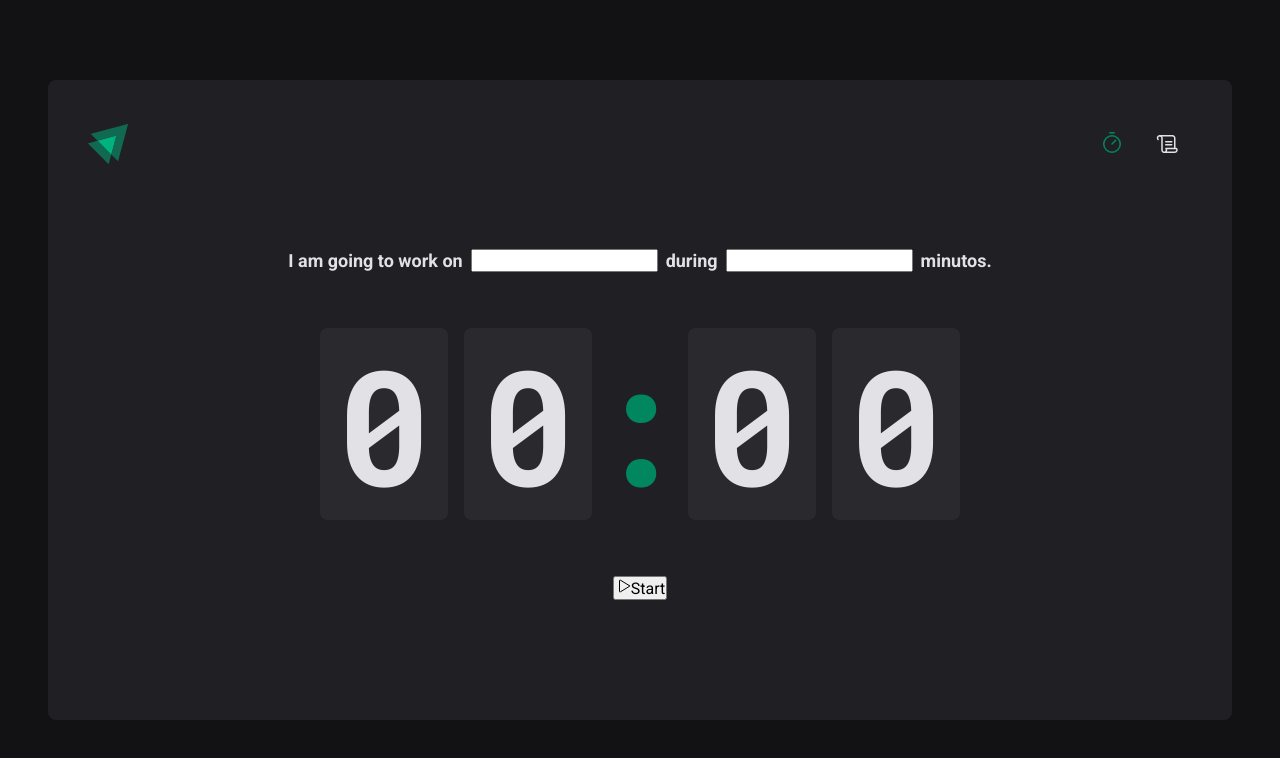
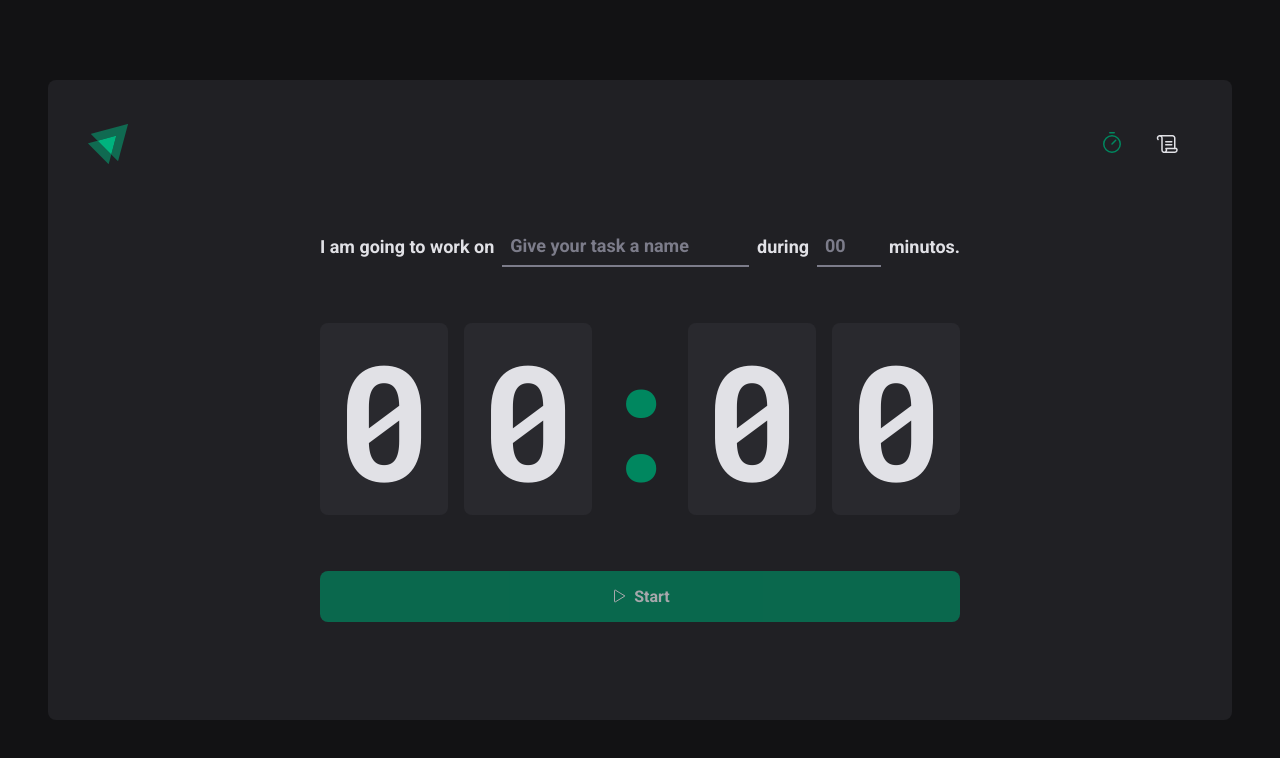
Before and after one commit to casbern/timer, a React (Vite) app: page / in a window 1280 px wide. Shown: the top 758 px of the page. Built offline with nearby package versions, Linux system fonts and the light colour scheme.

Commit message:
added styles for the input fields

```diff
--- a/src/pages/Home/index.tsx
+++ b/src/pages/Home/index.tsx
@@ -3,7 +3,10 @@
   CountdownContainer,
   FormContainer,
   HomeContainer,
+  MinutesAmountInput,
   Separator,
+  StartCountdownButton,
+  TaskInput,
 } from './styles'
 
 export function Home() {
@@ -12,10 +15,29 @@
       <form action="">
         <FormContainer>
           <label htmlFor="task">I am going to work on</label>
-          <input id="task" type="text" />
+          <TaskInput
+            id="task"
+            type="text"
+            placeholder="Give your task a name"
+            list="task-suggestions"
+          />
+
+          <datalist id="task-suggestions">
+            <option value="Projeto 1" />
+            <option value="Projeto 2" />
+            <option value="Projeto 3" />
+            <option value="Projeto 4" />
+          </datalist>
 
           <label htmlFor="minutesAmount">during</label>
-          <input id="minutesAmount" type="number" />
+          <MinutesAmountInput
+            id="minutesAmount"
+            type="number"
+            placeholder="00"
+            step={5}
+            min={5}
+            max={60}
+          />
 
           <span>minutos.</span>
         </FormContainer>
@@ -28,10 +50,10 @@
           <span>0</span>
         </CountdownContainer>
 
-        <button type="submit">
+        <StartCountdownButton disabled type="submit">
           <Play />
           Start
-        </button>
+        </StartCountdownButton>
       </form>
     </HomeContainer>
   )
--- a/src/pages/Home/styles.ts
+++ b/src/pages/Home/styles.ts
@@ -28,6 +28,38 @@
   flex-wrap: wrap;
 `
 
+const BaseInput = styled.input`
+  background: transparent;
+  height: 2.5rem;
+  border: 0;
+  border-bottom: 2px solid ${(props) => props.theme['gray-500']};
+  font-weight: bold;
+  font-size: inherit;
+  padding: 0 0.5rem;
+  color: ${(props) => props.theme['gray-100']};
+
+  &:focus {
+    box-shadow: none;
+    border-color: ${(props) => props.theme['green-500']};
+  }
+
+  &::placeholder {
+    color: ${(props) => props.theme['gray-500']};
+  }
+`
+
+export const TaskInput = styled(BaseInput)`
+  flex: 1;
+
+  &::-webkit-calendar-picker-indicator {
+    display: none !important;
+  }
+`
+
+export const MinutesAmountInput = styled(BaseInput)`
+  width: 4rem;
+`
+
 export const CountdownContainer = styled.div`
   font-family: 'Roboto Mono', monospace;
   font-size: 10rem;
@@ -53,3 +85,31 @@
   display: flex;
   justify-content: center;
 `
+
+export const StartCountdownButton = styled.button`
+  width: 100%;
+  border: 0;
+  padding: 1rem;
+  border-radius: 8px;
+
+  display: flex;
+  align-items: center;
+  justify-content: center;
+
+  gap: 0.5rem;
+  font-weight: bold;
+
+  cursor: pointer;
+
+  background: ${(props) => props.theme['green-500']};
+  color: ${(props) => props.theme['gray-100']};
+
+  &:disabled {
+    opacity: 0.7;
+    cursor: not-allowed;
+  }
+
+  &:not(:disabled)hover {
+    background: ${(props) => props.theme['green-700']};
+  }
+`
```
